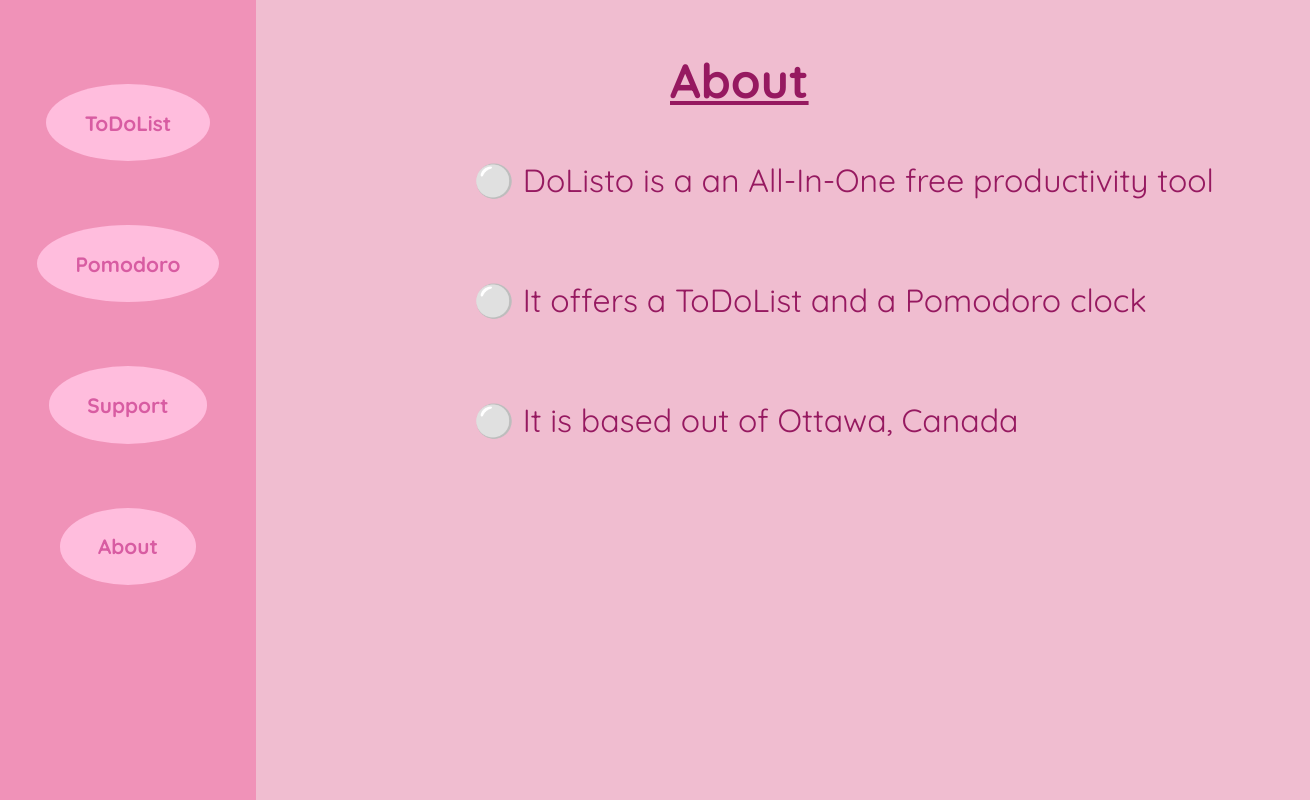
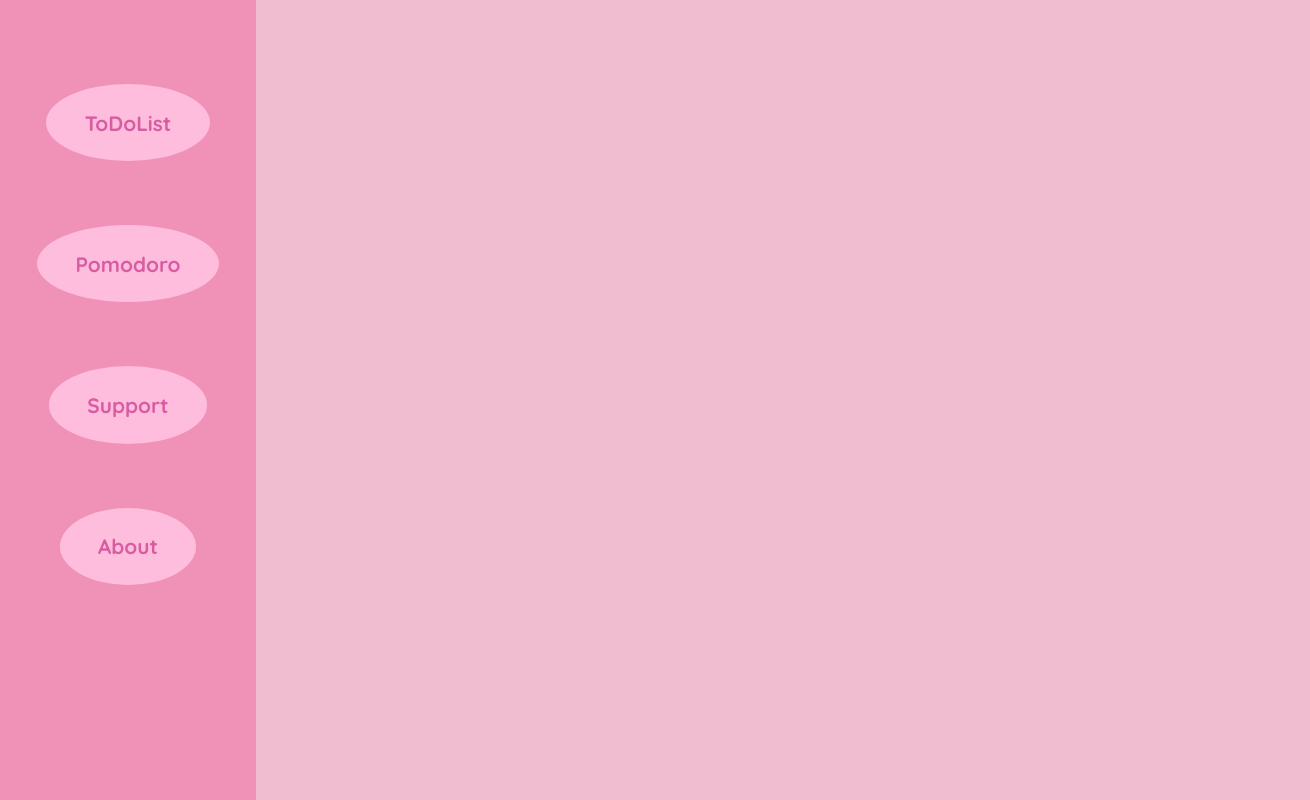
Before and after one commit to AbduljabbarSal/DoListo, a React (Create React App) app: page /About in a window 1280 px wide. Shown: the whole page, 1310 px wide, since content can reach past the window. Built offline with nearby package versions, Linux system fonts and the light colour scheme.

Commit message:
approved fix

```diff
--- a/src/App.js
+++ b/src/App.js
@@ -6,7 +6,7 @@ import Pomodoro from './Pomodoro';
 import Support from './Support';
 import About from './About';
 import {Route, Routes, Navigate} from 'react-router-dom';
-
+//make all routes start with /DoListo . not gon wrok
 function App() {
 
   return (
@@ -18,10 +18,10 @@ function App() {
         <Routes>
         <Route path="/" element={<Navigate replace to="/About" />} />
         <Route path="/DoListo" element={<Navigate replace to="/About" />} />
-        <Route path = "/About" element={<About></About>}></Route>
-        <Route path = "/TodoList" element={<TodoList></TodoList>}></Route>
-        <Route path = "/Pomodoro" element={<Pomodoro></Pomodoro>}></Route>
-        <Route path = "/Support" element={<Support></Support>}></Route>
+        <Route path = "/About" element={<Navigate replace to="/About"/>}></Route>
+        <Route path = "/TodoList" element={<Navigate replace to="/TodoList"/>}></Route>
+        <Route path = "/Pomodoro" element={<Navigate replace to="/Pomodoro"/>}></Route>
+        <Route path = "/Support" element={<Navigate replace to="/Support"/>}></Route>
         </Routes>
 
       </div>
```
Also changed, not shown: 7 other files (tests, documents, lock files or other folders).
